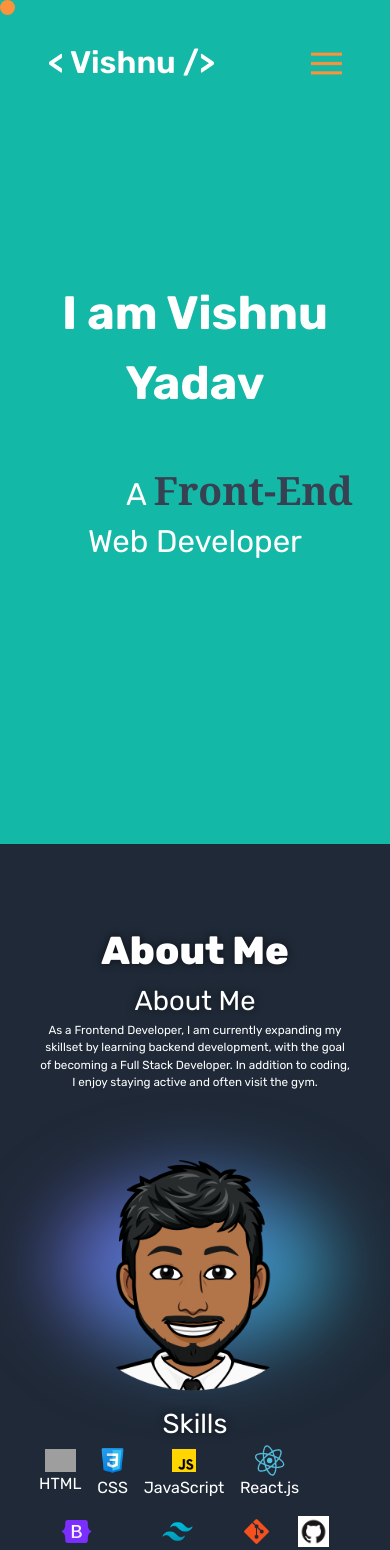
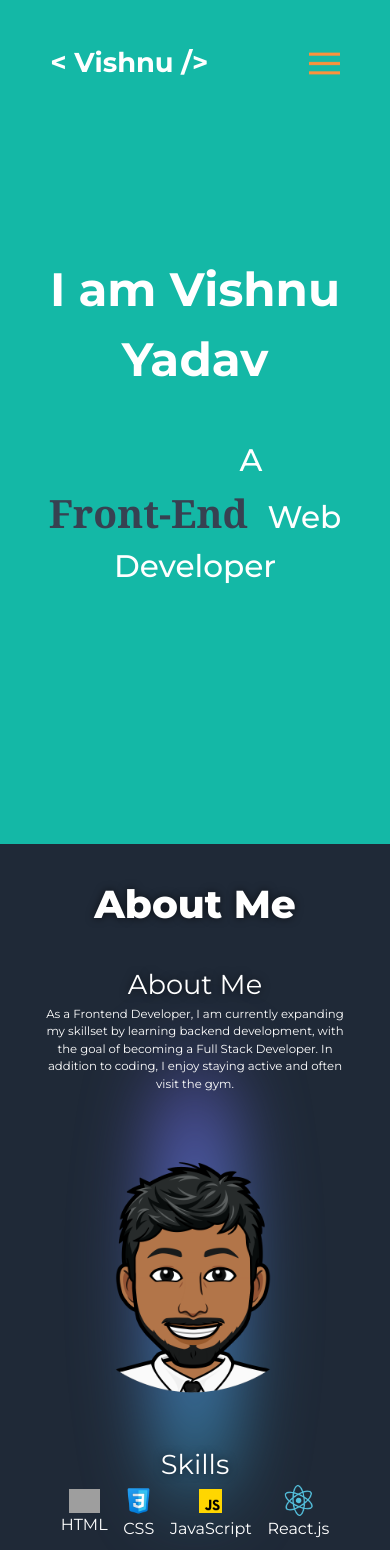
Before and after one commit to VishnuWD/Portfolio, a Next.js app: page / in a window 390 px wide. Shown: the top 1550 px of the page. Built offline with nearby package versions, Linux system fonts and the light colour scheme; grey boxes are pictures that could not be loaded.

Commit message:
make projects section responsive for mobile and miner changes

```diff
--- a/Components/About.jsx
+++ b/Components/About.jsx
@@ -8,10 +8,10 @@ const About = () => {
   return (
     <div
       id="about"
-      className="h-[100vh] w-full relative overflow-hidden flex flex-col justify-center"
+      className=" md:h-[100vh] w-full relative overflow-hidden flex flex-col justify-center"
     >
-      <h2 className="text-[10vmin] font-[800] text-center ">About Me</h2>
-      <div className="gradient"></div>
+      <h2 className="text-[10vmin] font-[800] text-center p-[8vmin]">About Me</h2>
+      <div className="gradient rotate-90 md:rotate-0"></div>
 
       <div className="Wrapper m-[10vmin] mt-[0px] flex flex-col lg:flex-row justify-center">
         <div className="lg:text-right text-center w-[100%] flex flex-col justify-center ">
@@ -24,13 +24,13 @@ const About = () => {
           </p>
         </div>
         <img
-          className="min-h-[50vmin] min-w-[50vmin]"
+          className="min-h-[50vmin] min-w-[50vmin] pb-[10vmin]"
           src="\images\smile.png"
           alt="Vishnu Picture"
         />
         <div className="lg:text-left text-center w-[100%] flex flex-col justify-center">
           <h2 className="text-[7vmin]">Skills</h2>
-          <div className="flex flex-wrap gap-[4vmin]">
+          <div className="flex justify-center flex-wrap gap-[4vmin]">
           {Lucy.map((data, i) =>{
           return <div key={i} className="flex justify-center items-center flex-col">
               <Image  src={data.src} alt={data.alt} width={50} height={50} className={data.className}/>
--- a/Components/Contact.jsx
+++ b/Components/Contact.jsx
@@ -1,6 +1,7 @@
 import React from "react";
 import ContactLinks from "./ContactLinks";
 import ContactForm from "./ContactForm";
+import Image from "next/image";
 
 const Contact = () => {
   return (
@@ -31,8 +32,8 @@ const Contact = () => {
             logo="mail"
           />
         </div>
-        <img className="min-h-[50vmin] min-w-[50vmin] lg:w-[40vmin] py-[5vmin]" src="images\envelope greeting.png" alt="Mail Image" />
-        <form className=" w-full flex flex-col justify-evenly gap-[1.5vmin]" >
+        <Image className="min-h-[50vmin] min-w-[50vmin] lg:w-[40vmin] py-[5vmin]" src="/images\greeting.png" alt="Mail Image" height={500} width={500} />
+        <form className=" w-full flex flex-col justify-evenly gap-[3.5vmin]" >
           <h2 className="text-[7vmin] font-[600] ">Say Hi</h2>
             <ContactForm name="Name" id="name" type="text"/>
             <ContactForm name="Email" id="email" type="email"/>
--- a/Components/Curser.jsx
+++ b/Components/Curser.jsx
@@ -38,7 +38,7 @@ const Cursor = () => {
   }, []);
 
   return (
-    <div id="total">
+    <div className="hidden md:block" id="total">
       <div id="first"></div>
       <div id="second"></div>
     </div>
--- a/Components/Hero.jsx
+++ b/Components/Hero.jsx
@@ -7,7 +7,7 @@ const Hero = () => {
 
     const handleOnMove = (e) => {
       const newPosition = (e.clientX / window.innerWidth) * 100;
-      side.style.width = `${newPosition + 1}%`;
+      side.style.width = `${newPosition}%`;
     };
 
     document.onmousemove = (e) => {
@@ -28,7 +28,7 @@ const Hero = () => {
           <h1 className="text-white font-bold text-[12vmin] mx-[10vw] max-w-[80vw] text-center">
             I am Vishnu Yadav
           </h1>
-          <p className="text-white text-[8vmin] mx-[5vw] min-w-[90vw] mt-[5vh] pleft text-center">
+          <p className="text-white text-[8vmin] mx-[5vw] min-w-[90vw] font-[500] mt-[5vh] pleft text-center">
             A <span className="heroSpan text-gray-700 text-left">Front-End</span> Web
             Developer
           </p>
@@ -41,10 +41,10 @@ const Hero = () => {
           <h1 className="text-white font-bold text-[12vmin] mx-[10vw] max-w-[80vw] text-center">
             I am Vishnu Yadav
           </h1>
-          <p className="text-white text-[8vmin] mx-[5vw] min-w-[90vw] mt-[5vh] text-center">
+          <p className="text-white text-[8vmin] mx-[5vw] min-w-[90vw] mt-[5vh] font-[500] text-center">
             Aspiring{" "}
             <span className="heroSpan text-orange-400 text-left">Full-Stack</span> Web
-            Developer{" "}
+            Developer {" "}
           </p>
 
         </div>
--- a/Components/Navbar.jsx
+++ b/Components/Navbar.jsx
@@ -3,7 +3,7 @@ import React from "react";
 const Navbar = () => {
   return (
     <nav className="flex justify-around h-[15vh] w-full items-center absolute top-0 left-0 right-0 z-[90] text-white overflow-hidden">
-      <h1 className="font-semibold text-[8vmin] ">{"< Vishnu />"}</h1>
+      <h1 className="font-bold text-[7vmin] md:text-[7vmin]">{"< Vishnu />"}</h1>
       <ul className="lg:flex gap-[15vmin] cursor-none">
         <a href="/#about">
           <li className="navlist">
--- a/Components/Projects.jsx
+++ b/Components/Projects.jsx
@@ -38,8 +38,9 @@ const Projects = () => {
   }, []); // Empty dependency array means this effect runs once after initial render
 
   return (
-    <div id='projects' className='h-[100vh] w-full relative overflow-hidden grid place-items-center'>
-      <h2 className='text-[10vmin] font-[800]'>Projects</h2>
+
+    <div id='projects' className='h-[130vh] md:h-[100vh] w-full relative overflow-hidden flex flex-col items-center '>
+      <h2 className='text-[10vmin] font-[800] p-[8vmin]'>Projects</h2>
 
       <div className='p-[12vmin]'>
 
@@ -50,6 +51,7 @@ const Projects = () => {
       </div>
       </div>
     </div>
+
   );
 }
 
--- a/app/globals.css
+++ b/app/globals.css
@@ -68,7 +68,7 @@ body {
 }
 
 .pleft::before {
-  content: "--___";
+  content: "--____..-";
   /* Content goes here */
   visibility: hidden;
 }
@@ -206,7 +206,7 @@ h2 {
 
 }
 .cardGroup:hover .card{
-  filter: blur(1vmin);
+  filter: blur(0.5vmin);
   opacity: 50%;
   transition: all 0.3s;
 }
@@ -316,5 +316,40 @@ textarea:not(:placeholder-shown)~label {
   100%{
     transform: rotate(360deg);
   }
+}
 
+@media(max-width: 640px){
+  .gradient {
+    width: 20%;
+    height: 50%;
+  }
+
+  .pleft::before {
+    content: "--____..-";
+    /* Content goes here */
+    visibility: hidden;
+  }
+  .cardGroup,
+.bigcards {
+  width: 70vmin;
 }
+  .smallcards{
+    display: none;
+  }
+  .bc:nth-child(2) {
+    transform: translate(0, -200%) rotate(-14deg);
+
+  }
+
+  .bc:nth-child(4) {
+    transform: translate(0, -50%) rotate(-8deg);
+  }
+
+  .bc:nth-child(6) {
+    transform: translate(0, 100%) rotate(8deg);
+  }
+
+  .bc:nth-child(8) {
+    transform: translate(0, 250%) rotate(24deg);
+  }
+}
--- a/app/layout.jsx
+++ b/app/layout.jsx
@@ -1,9 +1,10 @@
 import Navbar from "@/Components/Navbar";
 import "./globals.css";
-import { Inter, Rubik } from "next/font/google";
+import { Inter, Rubik, Montserrat } from "next/font/google";
 
 const inter = Inter({ subsets: ["latin"] });
 const rubik = Rubik({ subsets: ["latin"] });
+const montserrat = Montserrat({ subsets: ["latin"] });
 
 export const metadata = {
   title: "Portfolio",
@@ -13,7 +14,7 @@ export const metadata = {
 export default function RootLayout({ children }) {
   return (
     <html lang="en">
-      <body className={rubik.className}>
+      <body className={montserrat.className}>
         <Navbar />
         {children}
       </body>
```
Also changed, not shown: public/images/greeting.png (renamed from public/images/envelope greeting.png).
